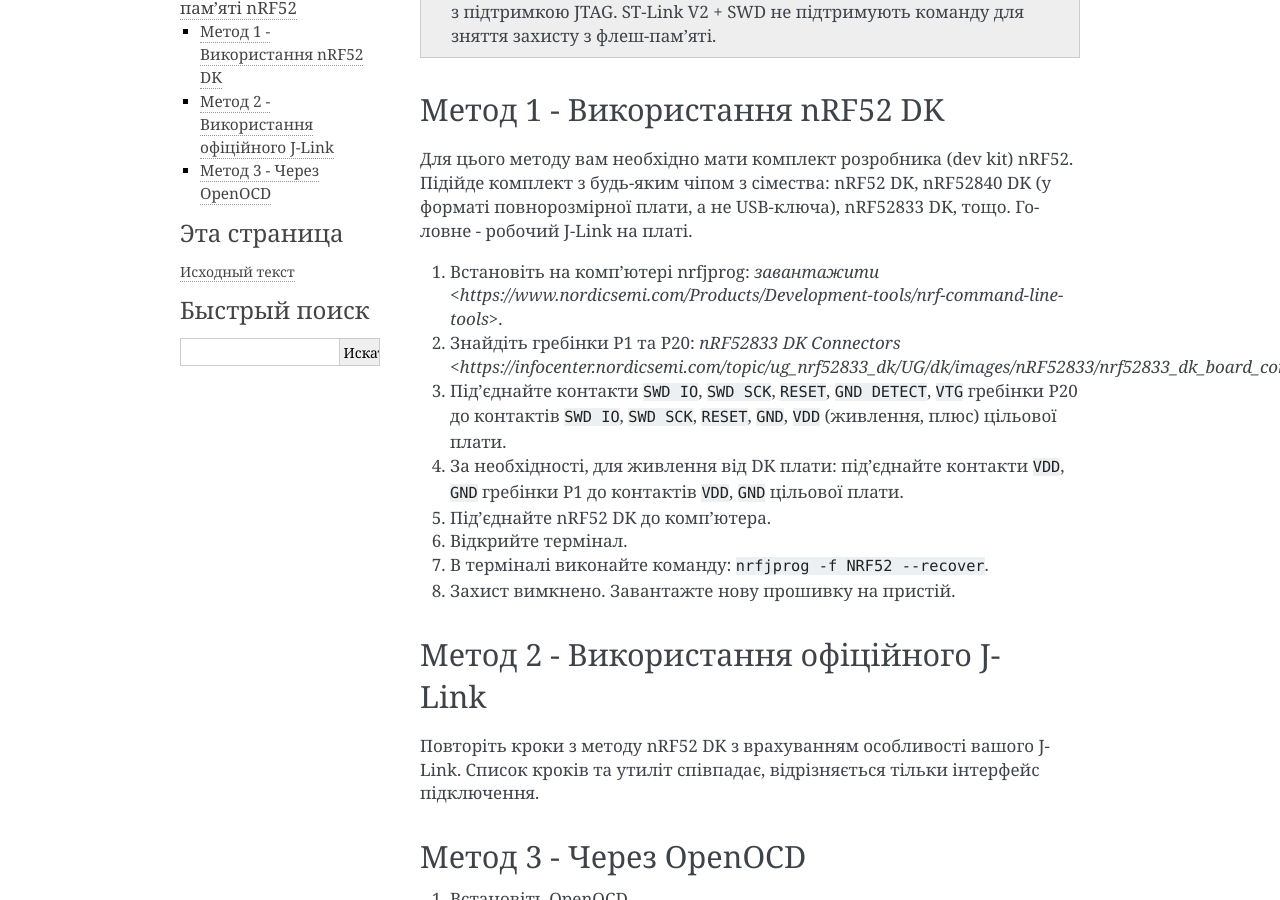
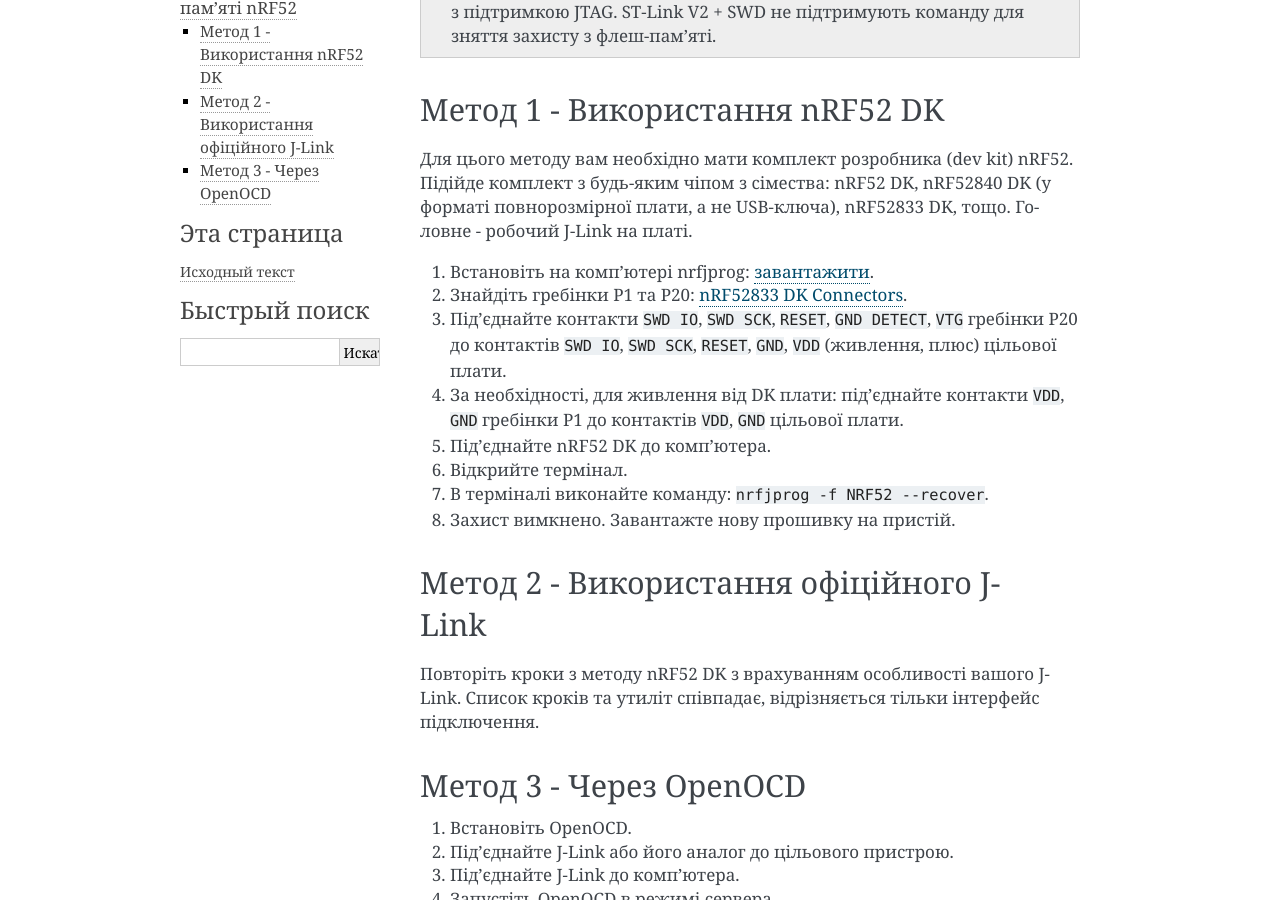
Before and after one commit to crtv-club/crtv_club, a Sphinx documentation site: the page built from docs/source/nrf52_write_protect_unlock.rst, in a window 1280 px wide and 900 px high, scrolled down 376 px. Built offline with Sphinx 7.4.7, drawn with Linux system fonts in a browser that asks for light colours.

Commit message:
Fixed links in the new instructions

```diff
--- a/docs/source/nrf52_write_protect_unlock.rst
+++ b/docs/source/nrf52_write_protect_unlock.rst
@@ -19,8 +19,8 @@
 повнорозмірної плати, а не USB-ключа), nRF52833 DK, тощо. Головне - робочий
 J-Link на платі.
 
-1. Встановіть на комп'ютері nrfjprog: `завантажити <https://www.nordicsemi.com/Products/Development-tools/nrf-command-line-tools>`.
-2. Знайдіть гребінки P1 та P20: `nRF52833 DK Connectors <https://infocenter.nordicsemi.com/topic/ug_nrf52833_dk/UG/dk/images/nRF52833/nrf52833_dk_board_connectors.svg>`.
+1. Встановіть на комп'ютері nrfjprog: `завантажити <https://www.nordicsemi.com/Products/Development-tools/nrf-command-line-tools>`_.
+2. Знайдіть гребінки P1 та P20: `nRF52833 DK Connectors <https://infocenter.nordicsemi.com/topic/ug_nrf52833_dk/UG/dk/images/nRF52833/nrf52833_dk_board_connectors.svg>`_.
 3. Під'єднайте контакти ``SWD IO``, ``SWD SCK``, ``RESET``, ``GND DETECT``,
    ``VTG`` гребінки P20 до контактів ``SWD IO``, ``SWD SCK``, ``RESET``,
    ``GND``, ``VDD`` (живлення, плюс) цільової плати.
```
